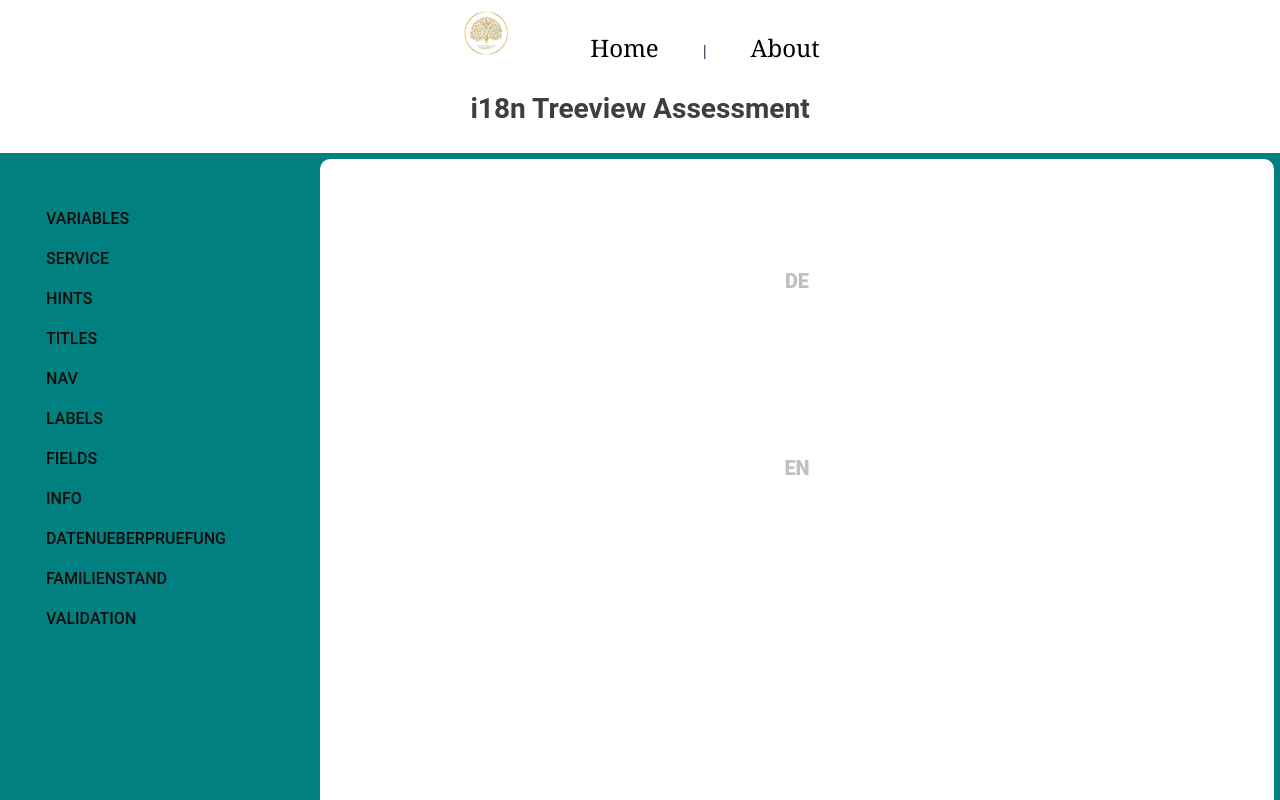
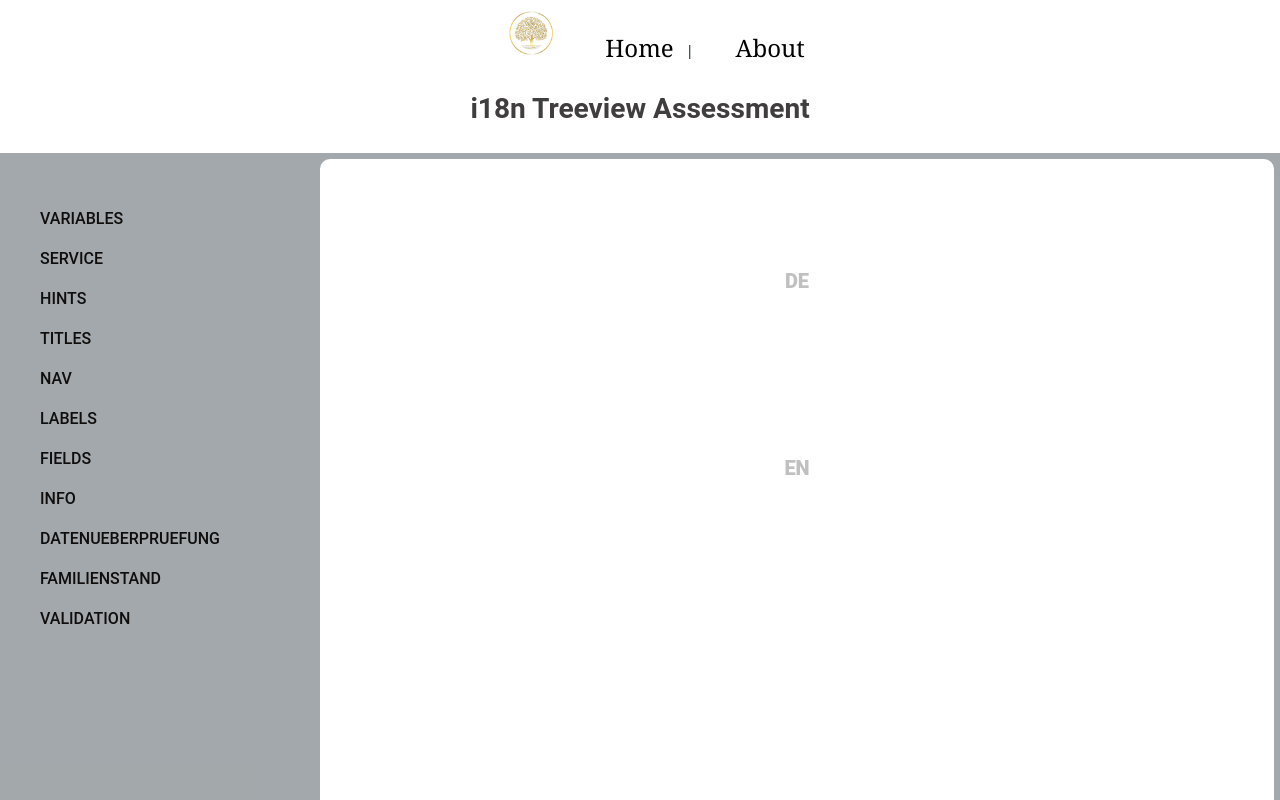
Before and after one commit to Ifeanyi-Kingsley-Nwabor/Treeview-Main, a Vue app: page / in a window 1280 px wide. Shown: the top 800 px of the page. Built offline with nearby package versions, Linux system fonts and the light colour scheme.

Commit message:
add some styling in home and sidenav components

```diff
--- a/src/App.vue
+++ b/src/App.vue
@@ -34,5 +34,6 @@ body {
   color: rgb(63, 61, 61);
   font-size: 24px;
   margin-top: 10px;
+  text-align: center;
 }
 </style>
--- a/src/components/NavBar.vue
+++ b/src/components/NavBar.vue
@@ -20,7 +20,7 @@ export default {};
   text-decoration: none;
   font-family: "Cambria", "Cochin", Georgia, Times, "Times New Roman", serif;
   color: black;
-  margin: 30px;
+  margin-left: 30px;
   font-size: 24px;
   padding: 10px;
 }
--- a/src/components/SideNav.vue
+++ b/src/components/SideNav.vue
@@ -24,12 +24,13 @@
 
 <script>
 import de from "@/locales/de.json";
-// import ChildrenNav from "@/components/ChildrenNav.vue";
 export default {
   props: ["data", "parentKey"],
-  components: {
-    // ChildrenNav,
-  },
+  // props: {
+  //   data: { type: Object, required: true },
+  //   parentKey: { type: String, required: true },
+  // },
+
   data() {
     return {
       myData: [],
@@ -64,7 +65,7 @@ export default {
           });
         }
       } else {
-        //check if index already exsists in the list then added it else remove it
+        //check if index already exsists in the list then added it, else remove it
         if (this.OpenList.includes(key)) {
           this.OpenList.splice(this.OpenList.indexOf(key), 1);
         } else {
@@ -86,7 +87,6 @@ export default {
   display: flex;
   flex-direction: column;
   margin-top: 40px;
-  margin-left: 6px;
 }
 
 .side-btn {
@@ -103,6 +103,9 @@ export default {
 
 .side-btn:hover {
   color: rgb(221, 216, 216);
+  background-color: rgba(47, 48, 48, 0.3);
+  padding-left: 10px;
+  border-radius: 20px;
 }
 
 .hidden {
--- a/src/views/HomeView.vue
+++ b/src/views/HomeView.vue
@@ -4,15 +4,15 @@
     <div class="content">
       <div class="display-container">
         <label class="label">DE</label>
-        <h1 :class="$store.state.DeValue ? 'display' : ''">
+        <h4 :class="$store.state.DeValue ? 'display' : ''">
           {{ $store.state.DeValue }}
-        </h1>
+        </h4>
       </div>
       <div class="display-container">
         <label class="label">EN</label>
-        <h1 :class="$store.state.DeValue ? 'display' : ''">
+        <h4 :class="$store.state.DeValue ? 'display' : ''">
           {{ $store.state.EnValue }}
-        </h1>
+        </h4>
       </div>
     </div>
   </div>
@@ -39,7 +39,7 @@ export default {
 .home {
   display: grid;
   grid-template-columns: 1.5fr 4.5fr;
-  background-color: teal;
+  background-color: rgba(71, 83, 88, 0.5);
 }
 .content {
   background-color: white;
@@ -64,7 +64,7 @@ export default {
 }
 
 .display {
-  background-color: azure;
+  background-color: rgba(177, 179, 179, 0.3);
   color: rgb(49, 48, 48);
   padding: 30px;
   margin: 30px;
```
Also changed, not shown: 1 other file (tests, documents, lock files or other folders).
